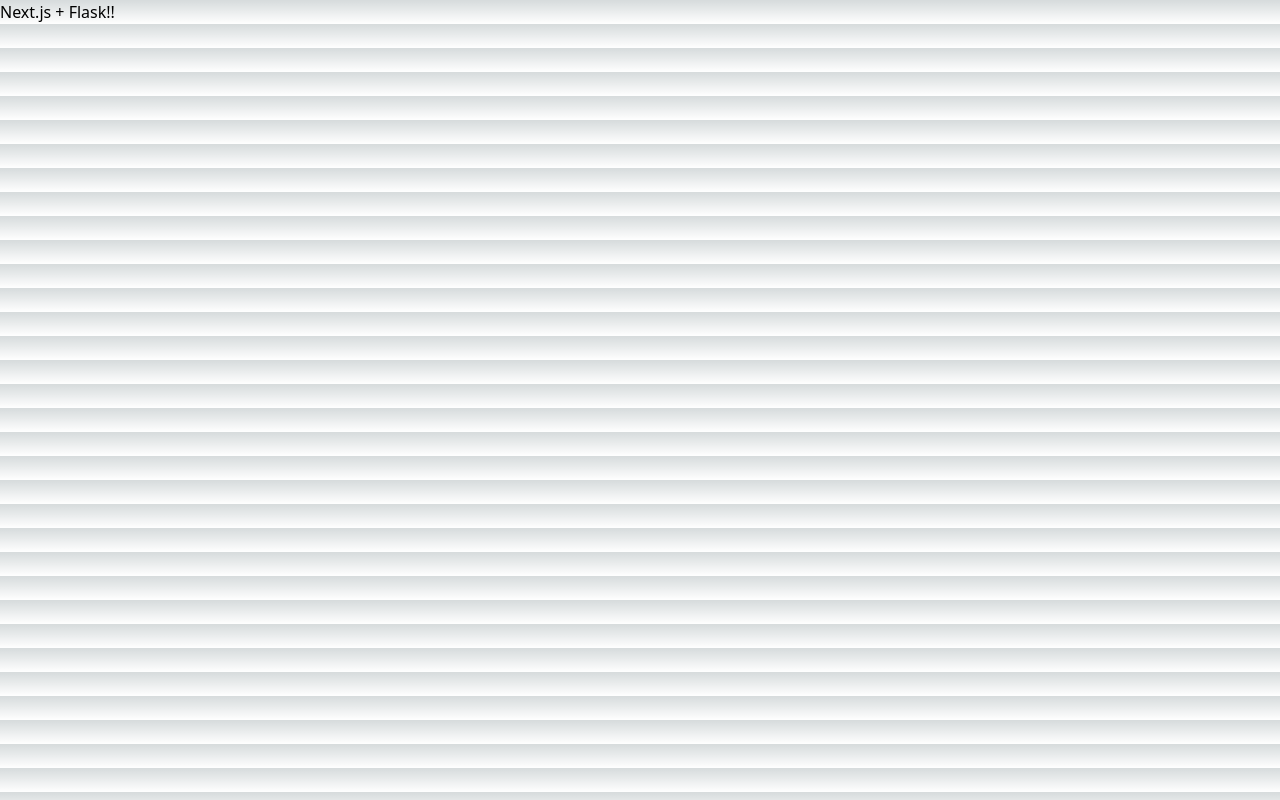
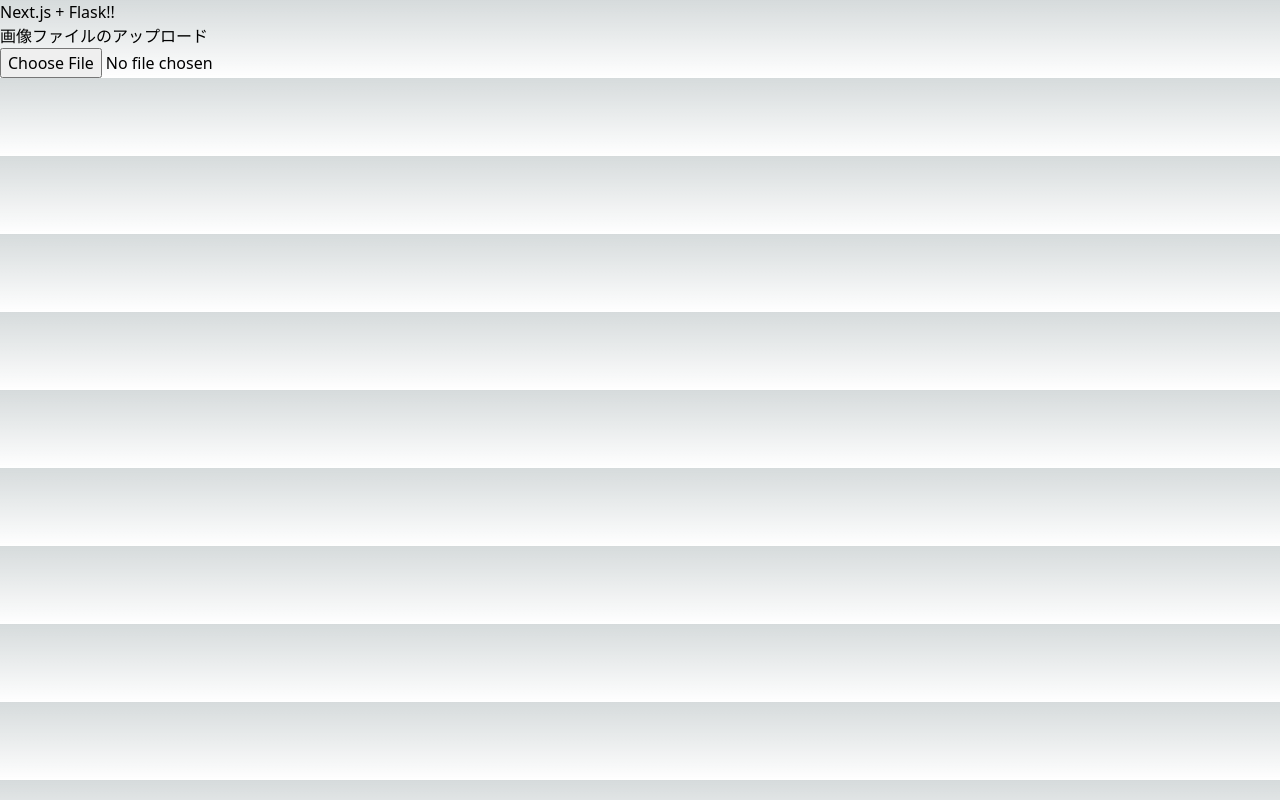
Before and after one commit to kawaguchi880/burupuro-character-frontend, a Next.js app: page / in a window 1280 px wide. Built offline with nearby package versions, Linux system fonts and the light colour scheme; no server answers.

Commit message:
ファイル選択画面 選択できるだけで送信は未実装

```diff
--- a/package.json
+++ b/package.json
@@ -15,6 +15,7 @@
     "@types/react": "18.0.35",
     "@types/react-dom": "18.0.11",
     "autoprefixer": "10.4.14",
+    "axios": "^1.3.5",
     "eslint": "8.38.0",
     "eslint-config-next": "13.3.0",
     "next": "13.3.0",
--- /dev/null
+++ b/src/features/postfile/components/postfile.tsx
@@ -0,0 +1,42 @@
+import React, { ChangeEvent } from 'react';
+import axios from 'axios';
+import FormData from 'form-data';
+
+// 画像ファイルを送信する関数
+async function sendImageFile(imageFile: File) {
+  // form-dataを作成
+  const formData = new FormData();
+  formData.append('image', imageFile);
+
+  try {
+    // axiosを使用してPOSTリクエストを送信
+    const response = await axios.post('/api/upload', formData, {
+      headers: {
+        'Content-Type': 'multipart/form-data',
+      },
+    });
+    // レスポンスを処理
+    console.log('画像のアップロードに成功しました。', response.data);
+  } catch (error) {
+    // エラーを処理
+    console.error('画像のアップロードに失敗しました。', error);
+  }
+}
+
+// 画像ファイルを選択して送信するコンポーネント
+export default function PostFile() {
+  // ファイルの変更を監視するハンドラ
+  const handleFileChange = (event: ChangeEvent<HTMLInputElement>) => {
+    const imageFile = event.target.files && event.target.files[0];
+    if (imageFile) {
+      sendImageFile(imageFile);
+    }
+  };
+
+  return (
+    <div>
+      <h1>画像ファイルのアップロード</h1>
+      <input type='file' id='imageInput' onChange={handleFileChange} />
+    </div>
+  );
+}
--- a/src/pages/index.tsx
+++ b/src/pages/index.tsx
@@ -1,4 +1,5 @@
 import { useEffect, useState } from 'react';
+import PostFile from '../features/postfile/components/postfile';
 
 export async function getServerSideProps() {
   const data = JSON.stringify({ time: new Date() });
@@ -9,7 +10,7 @@ export default function Home() {
   const [messege, setMessege] = useState('');
 
   useEffect(() => {
-    fetch('https://burupuro-character.azurewebsites.net/')
+    fetch('http://127.0.0.1:5000')
       .then((res) => res.text())
       .then((data) => setMessege(data));
   }, []);
@@ -17,7 +18,7 @@ export default function Home() {
   return (
     <div>
       <h1>Next.js + Flask!!</h1>
-      <p>{messege}</p>
+      <PostFile />
     </div>
   );
 }
```
Also changed, not shown: 2 other files (tests, documents, lock files or other folders).
